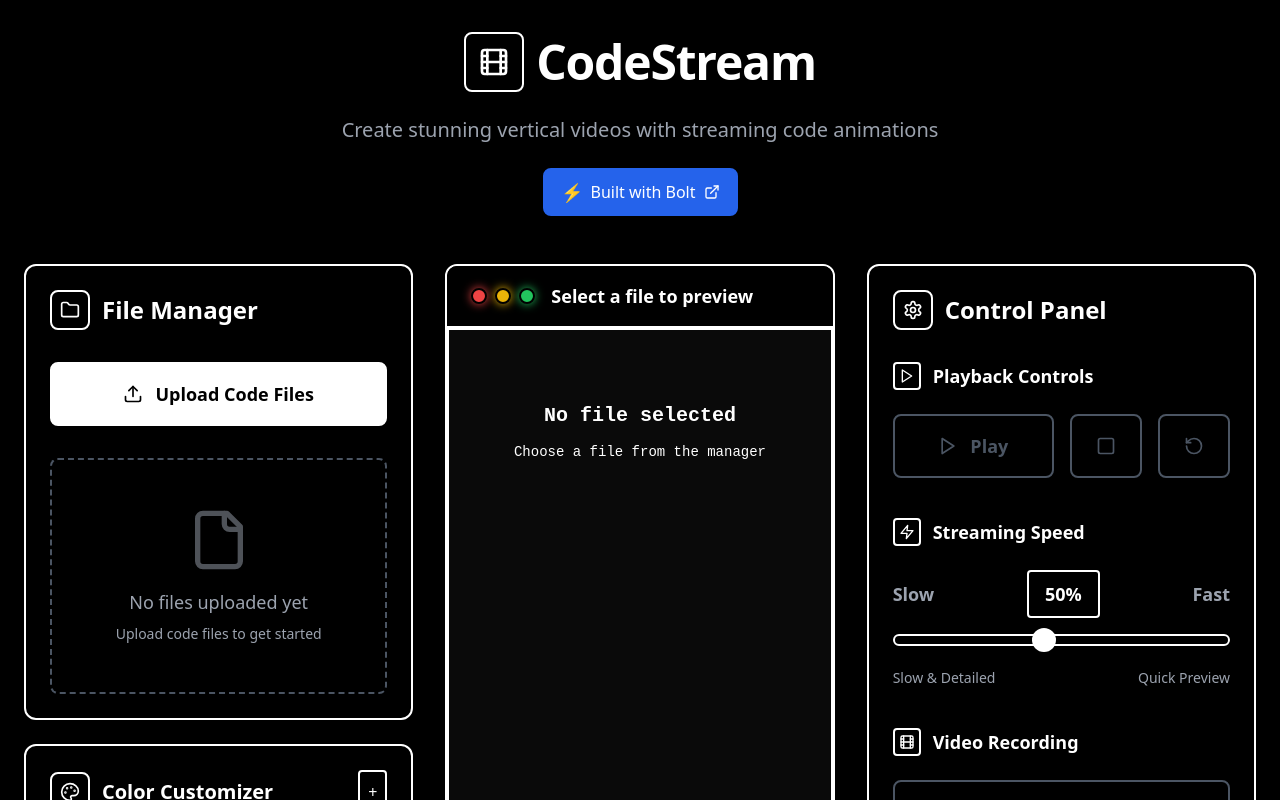
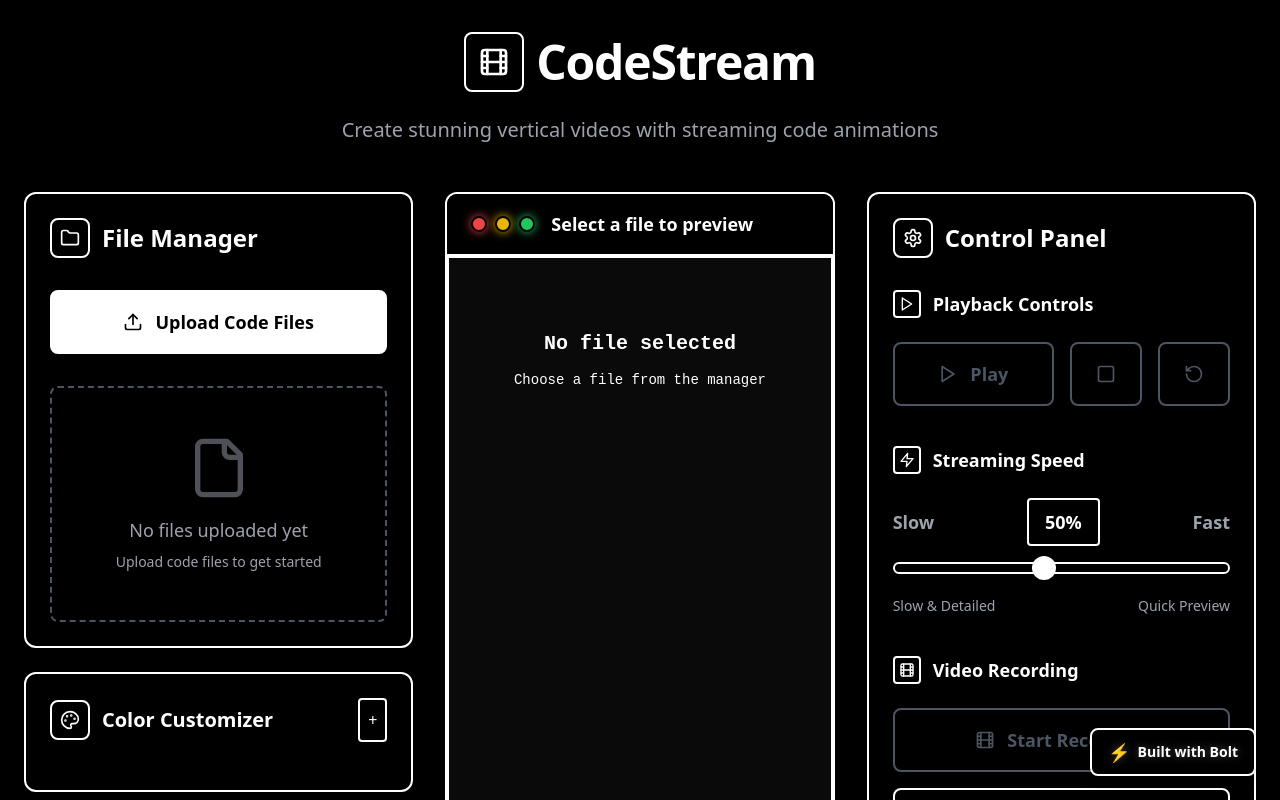
Before and after one commit to lalomorales22/code-stream-video-creator, a React (Vite) app: page / in a window 1280 px wide. Shown: the top 800 px of the page. Built offline with nearby package versions, Linux system fonts and the light colour scheme.

Commit message:
Add Built with Bolt tag to bottom right

```diff
--- a/src/App.tsx
+++ b/src/App.tsx
@@ -116,7 +116,7 @@ function App() {
   };
 
   return (
-    <div className="min-h-screen bg-black text-white">
+    <div className="min-h-screen bg-black text-white relative">
       <div className="container mx-auto px-6 py-8">
         <header className="text-center mb-12">
           <div className="flex items-center justify-center gap-3 mb-6">
@@ -130,20 +130,6 @@ function App() {
           <p className="text-gray-400 text-xl font-medium mb-6">
             Create stunning vertical videos with streaming code animations
           </p>
-
-          {/* Built with Bolt Badge */}
-          <div className="flex justify-center mb-4">
-            <a
-              href="https://bolt.new"
-              target="_blank"
-              rel="noopener noreferrer"
-              className="inline-flex items-center gap-2 bg-blue-600 hover:bg-blue-700 text-white px-4 py-2 rounded-lg font-medium transition-colors border-2 border-blue-600 hover:border-blue-700"
-            >
-              <span className="text-lg">⚡</span>
-              Built with Bolt
-              <ExternalLink className="w-4 h-4" />
-            </a>
-          </div>
         </header>
 
         <div className="grid grid-cols-1 lg:grid-cols-3 gap-8">
@@ -213,6 +199,22 @@ function App() {
         )}
       </div>
 
+      {/* Built with Bolt Tag - Bottom Right */}
+      <div className="fixed bottom-6 right-6 z-40">
+        <a
+          href="https://bolt.new"
+          target="_blank"
+          rel="noopener noreferrer"
+          className="inline-flex items-center gap-2 bg-black border-2 border-white text-white px-4 py-2 rounded-lg
+                   font-bold text-sm transition-all duration-200 hover:bg-white hover:text-black hover:scale-105
+                   shadow-lg backdrop-blur-sm"
+          style={{ textShadow: '0 0 10px rgba(255, 255, 255, 0.3)' }}
+        >
+          <span className="text-lg">⚡</span>
+          Built with Bolt
+        </a>
+      </div>
+
       {/* Video Gallery Modal */}
       <VideoGallery
         isOpen={isGalleryOpen}
```
